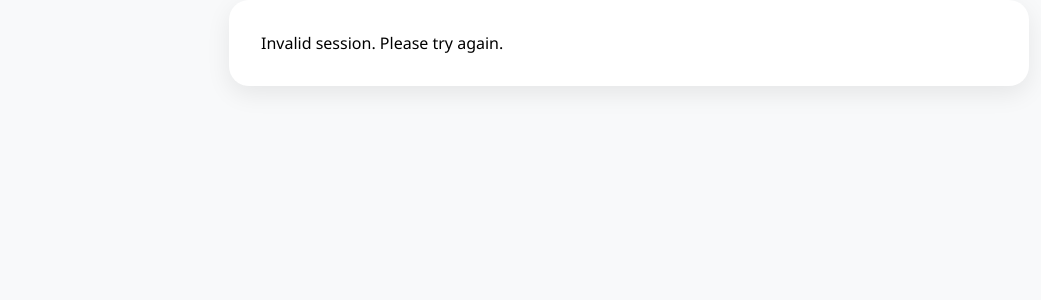
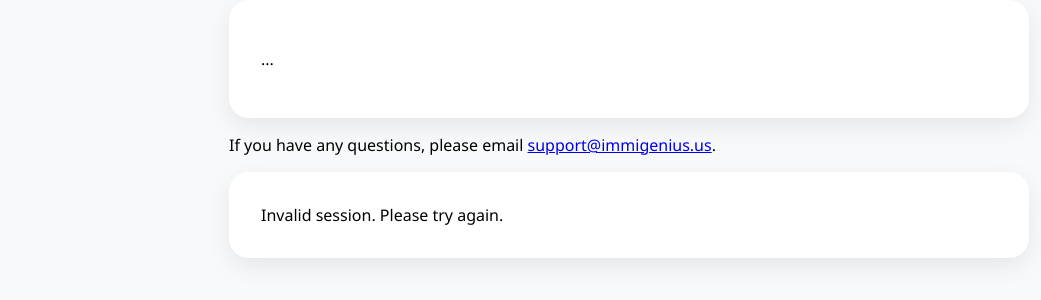
Before and after one commit to FLY-AI-Solutions/test_niw_cv, a plain HTML site: page return.html in a window 1280 px wide. Shown: the part 106-406 px from the top of the page, without its empty margins (11-1052 px from the left). Drawn offline with Linux system fonts and the light colour scheme.

Commit message:
Restore loading section with updated message
Uncomment loading section and update loading message.

```diff
--- a/return.html
+++ b/return.html
@@ -42,9 +42,9 @@
        <h1 class="center">🤖 ImmIGeniUS 🤖 </h1>
     </header>
     <main>
-      <!-- <section id="loading" aria-live="polite">
-        <p>Loading payment status...</p>
-      </section> -->
+      <section id="loading" aria-live="polite">
+        <p>...</p>
+      </section>
       <section id="success" class="hidden" aria-live="polite">
         <h2>NIW Eligibility Report - by ImmIGeniUS 🤖 </h2>
         <!-- <p>
@@ -55,11 +55,12 @@
 
         <!-- <h3>Summary Widget:</h3> -->
         <iframe id="widgetFrame" src="niw_case_summary.html"></iframe>
-         <p>
+
+      </section>
+       <p>
           If you have any questions, please email
           <a href="mailto:support@immigenius.us">support@immigenius.us</a>.
         </p>
-      </section>
       <section id="error-message" class="hidden" aria-live="polite">
         <h2>Oops, Something Went Wrong</h2>
         <p id="error-text">
```
